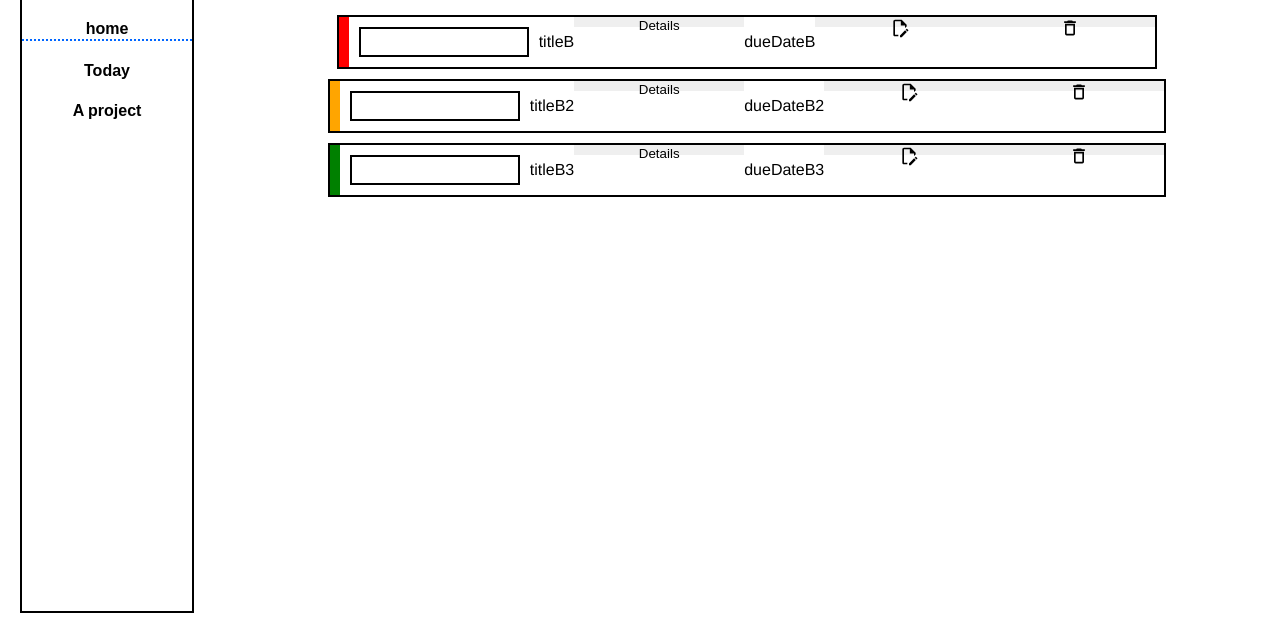
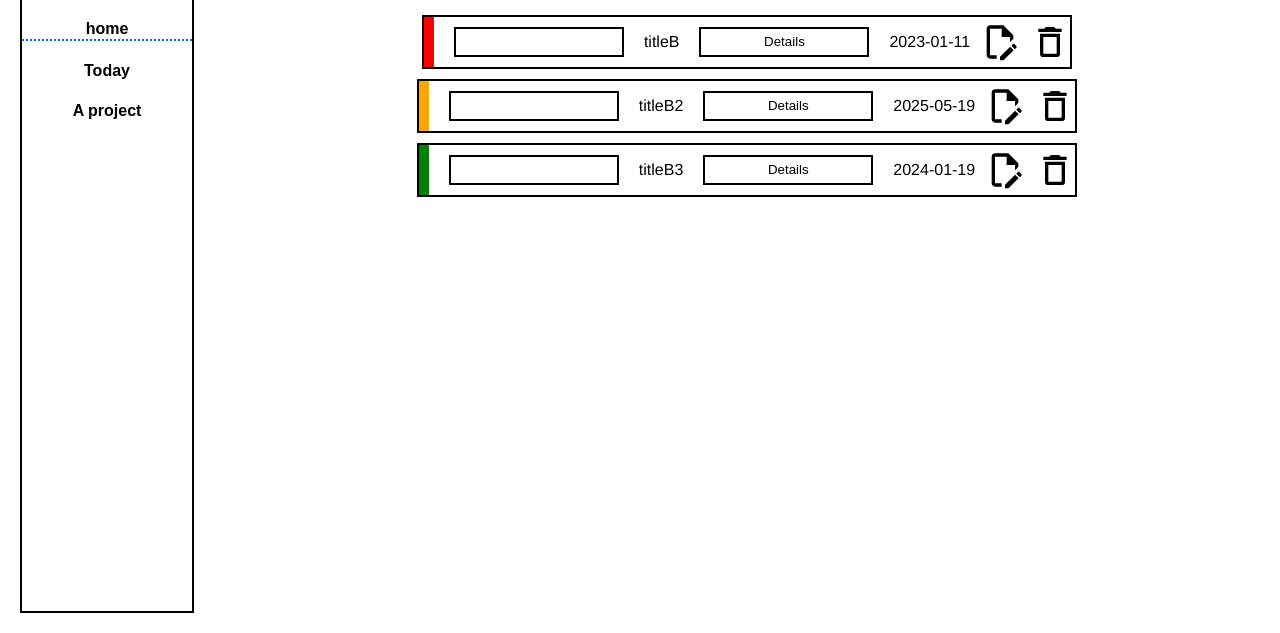
Before and after one commit to miamam1/TOP-toDoList, a website built with webpack: page dist/index.html in a window 1280 px wide. Shown: the part 167-800 px from the top of the page. Built offline with nearby package versions, Linux system fonts and the light colour scheme.

Commit message:
styling in progress

```diff
--- a/src/index.js
+++ b/src/index.js
@@ -111,9 +111,9 @@ sideBar(projects)
 
 
 
-projects[0].addNewtoDo("titleB", "dueDateB", "high", "DescriptionB")
-projects[0].addNewtoDo("titleB2", "dueDateB2", "medium", "DescriptionB2")
-projects[0].addNewtoDo("titleB3", "dueDateB3", "low", "DescriptionB3")
+projects[0].addNewtoDo("titleB", "2023-01-11", "high", "DescriptionB")
+projects[0].addNewtoDo("titleB2", "2025-05-19", "medium", "DescriptionB2")
+projects[0].addNewtoDo("titleB3", "2024-01-19", "low", "DescriptionB3")
 
 
 const home = document.getElementsByClassName("sideBarProject")
--- a/src/interface.js
+++ b/src/interface.js
@@ -181,7 +181,7 @@ function projectShowcase(projects, index) {
     const contentContainer = document.getElementById("contentContainer")
     const project = projects[index].gettoDos()
 
-    if(project.length == 0 && projects[index].title == "home") {
+    if(project.length == 0 && projects[index].title == "home" || project.length == 0 && projects[index].title == "Today") {
         const projectContainer = document.createElement("div")
         projectContainer.classList.add("projectContainer")
         projectContainer.textContent = "I'm empty :( Fill me up with some to dos!"
@@ -275,11 +275,11 @@ function projectShowcase(projects, index) {
 
 
 
-        const binImage = document.createElement("img")
-        binImage.src = bin
-        const deleteBTN = document.createElement("button")
+
+        const deleteBTN = document.createElement("img")
+        deleteBTN.src = bin
         deleteBTN.classList.add("deleteBTN")
-        deleteBTN.append(binImage)
+
 
         deleteBTN.onclick = () => {
             projects[index].deletetoDo(i)
@@ -302,11 +302,10 @@ function projectShowcase(projects, index) {
         form/view details which isprobably bad for performance */
 
 
-        const editBTN = document.createElement("button")
-        const editImage = document.createElement("img")
-        editImage.src = edit
+        const editBTN = document.createElement("img")
+        editBTN.src = edit
         editBTN.classList.add("editBTN")
-        editBTN.append(editImage)
+
 
         editBTN.onclick = () => {
             const gettoDos = projects[index].gettoDos()
--- a/src/style.css
+++ b/src/style.css
@@ -161,14 +161,17 @@ button:focus  {
   gap: 10px;
 }
 
+/* toDoContainer */
 .toDoContainer {
+  border: 2px solid black;
   display: flex;
-  border: 2px solid black;
-  justify-content: space-between;
+  gap: 10px;
+
 }
 
 .highPriority, .mediumPriority, .lowPriority {
   width: 10px;
+
 }
 
 .highPriority {
@@ -183,25 +186,37 @@ button:focus  {
 }
 
 
-.detailsBTN, .deleteBTN, .editBTN {
-
+ .deleteBTN, .editBTN {
   border: none;
   cursor: pointer;
-  width: 10px;
-  height: 10px;
+  width: 40px;
+
 }
 
-.detailsBTN img,  .deleteBTN img, .editBTN img {
-  width: 20px;
+
+.completeBTN, .detailsBTN {
+  border: 2.3px solid black;
+  background-color: white;
+  margin: 10px;
+  cursor: pointer;
+
+}
+
+.detailsBTN {
+
+
+}
+
+.deleteBTN {
+
+
+
 }
 
 
 
-.completeBTN {
-  border: 2.3px solid black;
-  margin: 10px;
 
-}
+
 
 .incomplete {
   background: none;
@@ -213,6 +228,7 @@ button:focus  {
 
 
 
+/* end of todoContainer */
 
 
 .detailsContainer {
```
Also changed, not shown: dist/main.js.
